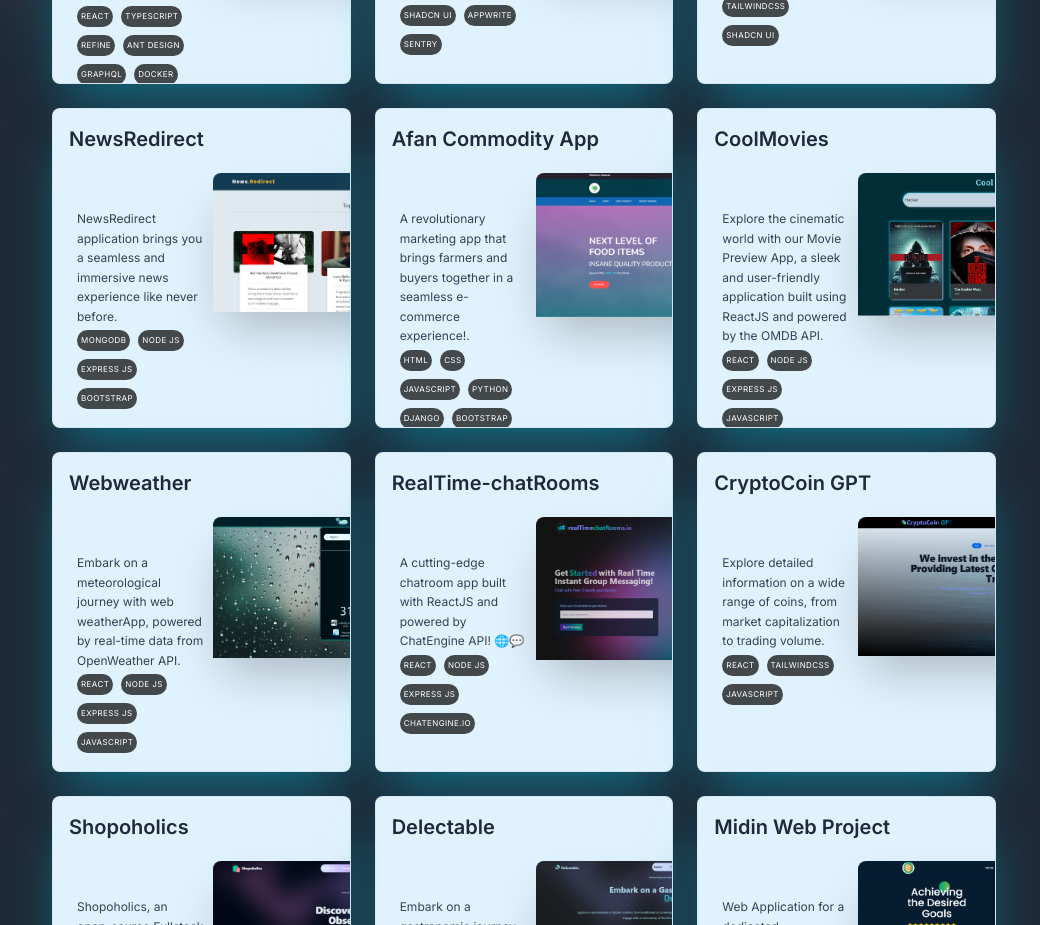
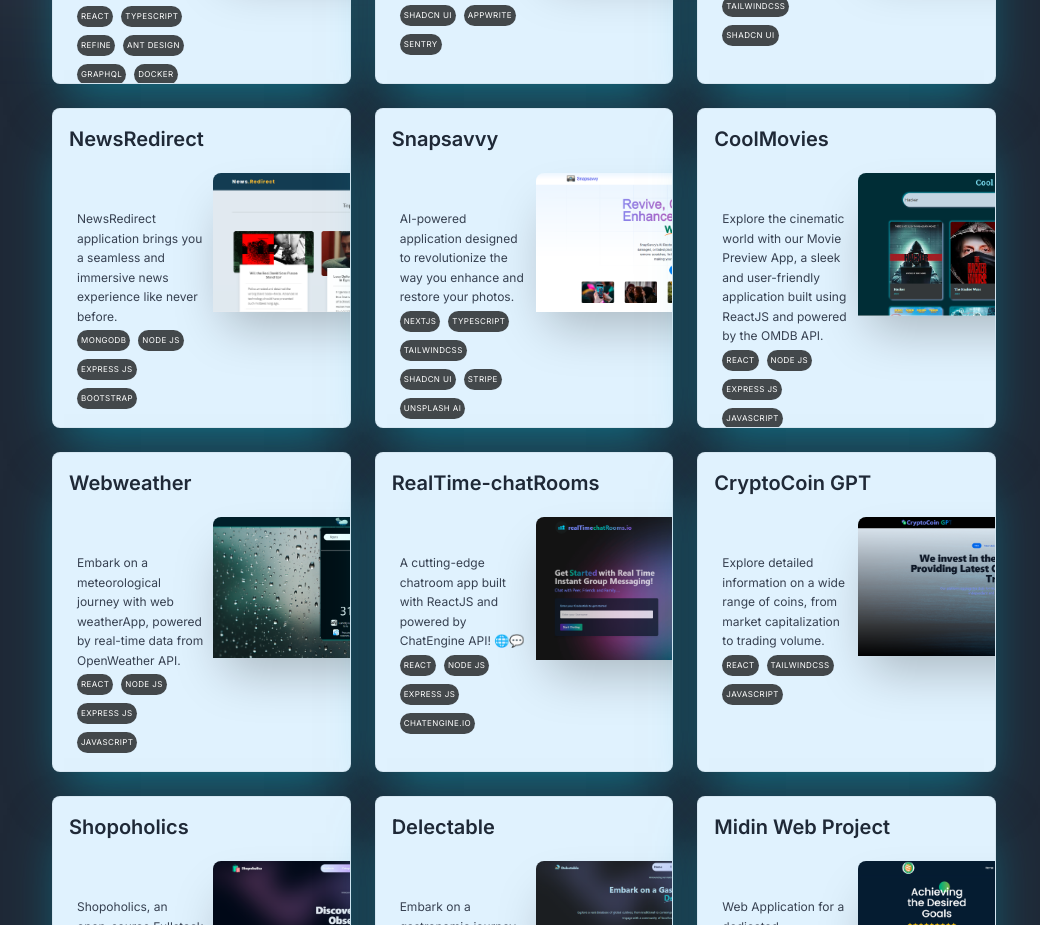
Before and after one commit to engraya/engrahmadaya-portfolio, a Next.js app: page /projects in a window 1280 px wide. Shown: the part 820-1745 px from the top of the page, without its empty margins (116-1156 px from the left). Built offline with nearby package versions, Linux system fonts and the light colour scheme.

Commit message:
Added Snapsavvy Project

```diff
--- a/lib/constants.ts
+++ b/lib/constants.ts
@@ -48,23 +48,21 @@ import {
   } from "@public/sources";
 
   import {
-    afan,
     coin ,
     aiPrompts,
     netchat,
     quickSumAi,
     delectable,
     thankfulart,
-    employees,
     codraft,
     medimatrix,
+    snapsavvy,
     midin ,
     motohub ,
     movies,
     news ,
     realtime,
     weather ,
-    games,
     shopoholics,
     shelterium,
     realtimeDashboard
@@ -269,14 +267,14 @@ export const Bio = {
     },
       {
       id: 7,
-      title: "Afan Commodity App",
+      title: "Snapsavvy",
       description:
-        "A revolutionary marketing app that brings farmers and buyers together in a seamless e-commerce experience!.",
-      image: afan,
-      tags: ["HTML", "CSS", "JavaScript", "Python", "Django", "Bootstrap"],
+        " AI-powered application designed to revolutionize the way you enhance and restore your photos.",
+      image: snapsavvy,
+      tags: ["Nextjs", "Typescript", "TailwindCSS", "Shadcn UI", "Stripe", "Unsplash AI", "MongoDB"],
       category: "web app",
-      github: "https://github.com/engraya/Afan-Marketing-app",
-      webapp: "https://github.com/engraya/Afan-Marketing-app",
+      github: "https://github.com/engraya/SnapSavvy",
+      webapp: "https://snapsavvy.vercel.app/",
     },
       {
       id: 8,
--- a/public/projects/projectSources.ts
+++ b/public/projects/projectSources.ts
@@ -24,11 +24,13 @@ import thankfulart from "./thankfulart.png"
 import codraft from "./codraft.png"
 import netchat from "./netchat.png"
 import medimatrix from "./medimatrix.png"
+import snapsavvy from "./snapsavvy.png"
 
 
 
 export {
 afan,
+snapsavvy,
 medimatrix,
 codraft,
 netchat,
```
Also changed, not shown: public/projects/snapsavvy.png (added).
